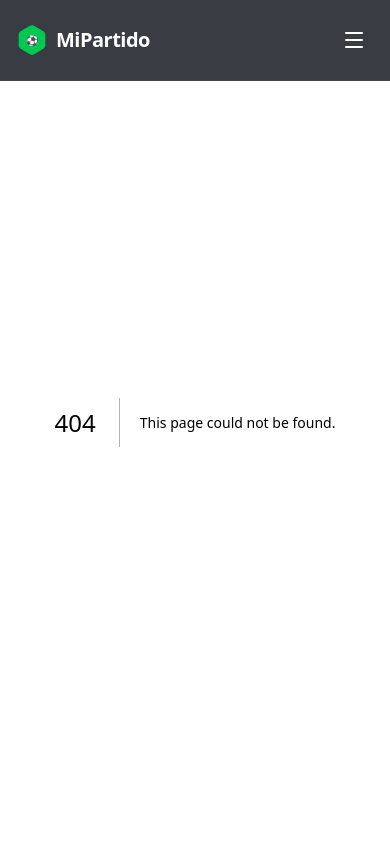
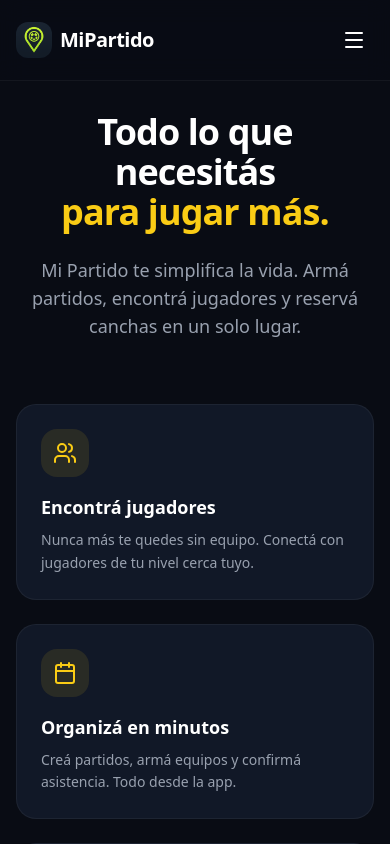
Before and after one commit to h4che404/LandingPageMipartido, a Next.js app: page /beneficios in a window 390 px wide. Before the commit this address had no page. Shown: the top 844 px of the page. Built offline with nearby package versions, Linux system fonts and the light colour scheme.

Commit message:
Add beneficios page and update header/footer links
Created a new /beneficios page showcasing app benefits. Updated header navigation and mobile menu to link to the new page, replaced the logo with an image, and added an id to the footer for contact section targeting.

```diff
--- /dev/null
+++ b/src/app/beneficios/page.tsx
@@ -0,0 +1,110 @@
+"use client"
+
+import { motion } from "framer-motion"
+import { Users, Calendar, CreditCard, Trophy, MapPin, Bell, Shield, Zap } from "lucide-react"
+import { Button } from "@/components/ui/button"
+import Link from "next/link"
+
+const benefits = [
+    {
+        icon: Users,
+        title: "Encontrá jugadores",
+        desc: "Nunca más te quedes sin equipo. Conectá con jugadores de tu nivel cerca tuyo."
+    },
+    {
+        icon: Calendar,
+        title: "Organizá en minutos",
+        desc: "Creá partidos, armá equipos y confirmá asistencia. Todo desde la app."
+    },
+    {
+        icon: CreditCard,
+        title: "Pagos claros",
+        desc: "Dividí gastos automáticamente. Sabé quién pagó y quién debe."
+    },
+    {
+        icon: Trophy,
+        title: "Partidos parejos",
+        desc: "Sistema de niveles para que los partidos sean equilibrados y competitivos."
+    },
+    {
+        icon: MapPin,
+        title: "Canchas cerca",
+        desc: "Descubrí canchas disponibles en tu zona y reservá al instante."
+    },
+    {
+        icon: Bell,
+        title: "Notificaciones",
+        desc: "Te avisamos cuando hay lugar, cuando alguien se baja, o cuando hay partido."
+    },
+    {
+        icon: Shield,
+        title: "Perfiles verificados",
+        desc: "Jugá con gente real. Reputación y valoraciones para cada jugador."
+    },
+    {
+        icon: Zap,
+        title: "Sin vueltas",
+        desc: "3 clics y estás adentro. Nada de grupos de WhatsApp interminables."
+    }
+]
+
+export default function BeneficiosPage() {
+    return (
+        <div className="min-h-screen pt-28 pb-20">
+            <div className="container mx-auto px-4">
+
+                {/* Header */}
+                <div className="text-center max-w-3xl mx-auto mb-16">
+                    <motion.h1
+                        initial={{ opacity: 0, y: 20 }}
+                        animate={{ opacity: 1, y: 0 }}
+                        className="text-4xl md:text-6xl font-black tracking-tight text-white mb-6"
+                    >
+                        Todo lo que necesitás <br />
+                        <span className="text-primary">para jugar más.</span>
+                    </motion.h1>
+                    <motion.p
+                        initial={{ opacity: 0, y: 20 }}
+                        animate={{ opacity: 1, y: 0 }}
+                        transition={{ delay: 0.1 }}
+                        className="text-lg text-gray-400"
+                    >
+                        Mi Partido te simplifica la vida. Armá partidos, encontrá jugadores y reservá canchas en un solo lugar.
+                    </motion.p>
+                </div>
+
+                {/* Benefits Grid */}
+                <div className="grid md:grid-cols-2 lg:grid-cols-4 gap-6 mb-20">
+                    {benefits.map((b, i) => (
+                        <motion.div
+                            key={i}
+                            initial={{ opacity: 0, y: 20 }}
+                            whileInView={{ opacity: 1, y: 0 }}
+                            transition={{ delay: i * 0.05 }}
+                            viewport={{ once: true }}
+                            className="bg-[#111827] border border-white/5 p-6 rounded-2xl hover:border-primary/30 transition-colors group"
+                        >
+                            <div className="w-12 h-12 rounded-xl bg-primary/10 flex items-center justify-center text-primary mb-4 group-hover:bg-primary/20 transition-colors">
+                                <b.icon className="w-6 h-6" />
+                            </div>
+                            <h3 className="font-bold text-lg text-white mb-2">{b.title}</h3>
+                            <p className="text-sm text-gray-400 leading-relaxed">{b.desc}</p>
+                        </motion.div>
+                    ))}
+                </div>
+
+                {/* CTA */}
+                <motion.div
+                    initial={{ opacity: 0, y: 20 }}
+                    whileInView={{ opacity: 1, y: 0 }}
+                    viewport={{ once: true }}
+                    className="text-center"
+                >
+                    <Button asChild size="lg" className="bg-primary text-primary-foreground hover:bg-primary/90 rounded-xl px-10 h-14 font-bold text-base">
+                        <Link href="/#waitlist">Sumarme a la beta</Link>
+                    </Button>
+                </motion.div>
+            </div>
+        </div>
+    )
+}
--- a/src/components/layout/footer.tsx
+++ b/src/components/layout/footer.tsx
@@ -25,7 +25,7 @@ const TikTokIcon = ({ className }: { className?: string }) => (
 
 export function Footer() {
     return (
-        <footer className="bg-black/40 border-t border-white/5 py-12 mt-12">
+        <footer id="contact" className="bg-black/40 border-t border-white/5 py-12 mt-12">
             <div className="container mx-auto px-4 flex flex-col items-center text-center gap-6">
 
                 {/* Logo Round */}
--- a/src/components/layout/header.tsx
+++ b/src/components/layout/header.tsx
@@ -1,8 +1,9 @@
 "use client"
 
 import Link from "next/link"
+import Image from "next/image"
 import { Button } from "@/components/ui/button"
-import { Menu, Hexagon } from "lucide-react"
+import { Menu } from "lucide-react"
 import { useState } from "react"
 
 export function Header() {
@@ -17,10 +18,13 @@ export function Header() {
 
                 {/* Logo */}
                 <Link href="/" className="flex items-center gap-2 group">
-                    <div className="relative flex items-center justify-center w-8 h-8">
-                        <Hexagon className="w-8 h-8 text-green-500 fill-current" />
-                        <span className="absolute text-[10px] font-bold text-black">⚽</span>
-                    </div>
+                    <Image
+                        src="/logo.png"
+                        alt="Mi Partido"
+                        width={36}
+                        height={36}
+                        className="rounded-lg"
+                    />
                     <span className="text-xl font-bold tracking-tight text-white group-hover:text-primary transition-colors">
                         MiPartido
                     </span>
@@ -28,7 +32,7 @@ export function Header() {
 
                 {/* Desktop Nav */}
                 <nav className="hidden md:flex items-center gap-8">
-                    <Link href="#benefits" className="text-sm font-medium text-gray-300 hover:text-white transition-colors">
+                    <Link href="/beneficios" className="text-sm font-medium text-gray-300 hover:text-white transition-colors">
                         Beneficios
                     </Link>
                     <Link href="/canchas" className="text-sm font-medium text-gray-300 hover:text-white transition-colors">
@@ -55,7 +59,7 @@ export function Header() {
             {/* Mobile Nav */}
             {mobileMenuOpen && (
                 <div className="md:hidden border-t border-white/10 bg-background px-4 py-6 shadow-2xl fixed top-20 left-0 right-0 z-40 flex flex-col gap-4">
-                    <Link href="#benefits" onClick={closeMenu} className="text-lg font-medium text-gray-300 hover:text-white">
+                    <Link href="/beneficios" onClick={closeMenu} className="text-lg font-medium text-gray-300 hover:text-white">
                         Beneficios
                     </Link>
                     <Link href="/canchas" onClick={closeMenu} className="text-lg font-medium text-gray-300 hover:text-white">
```
